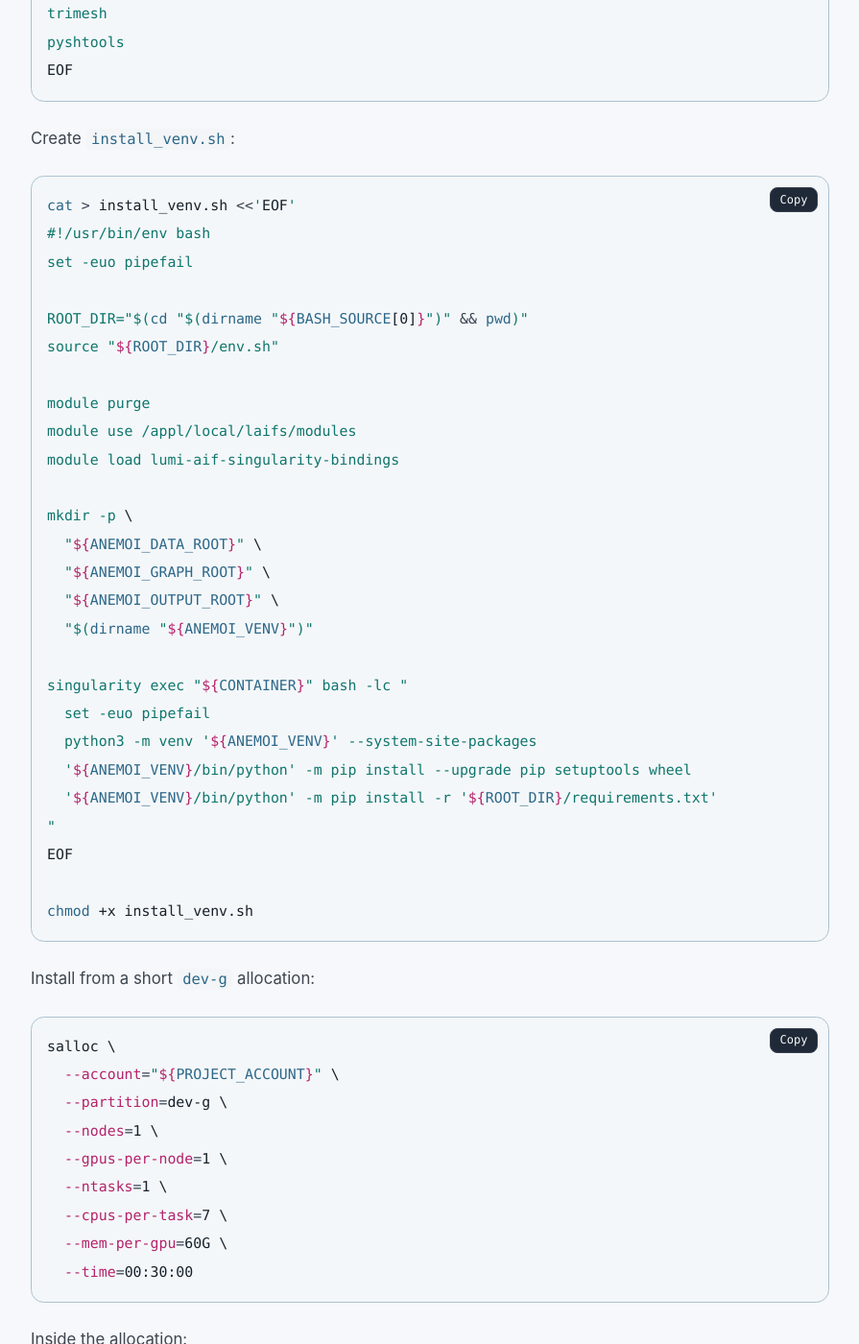
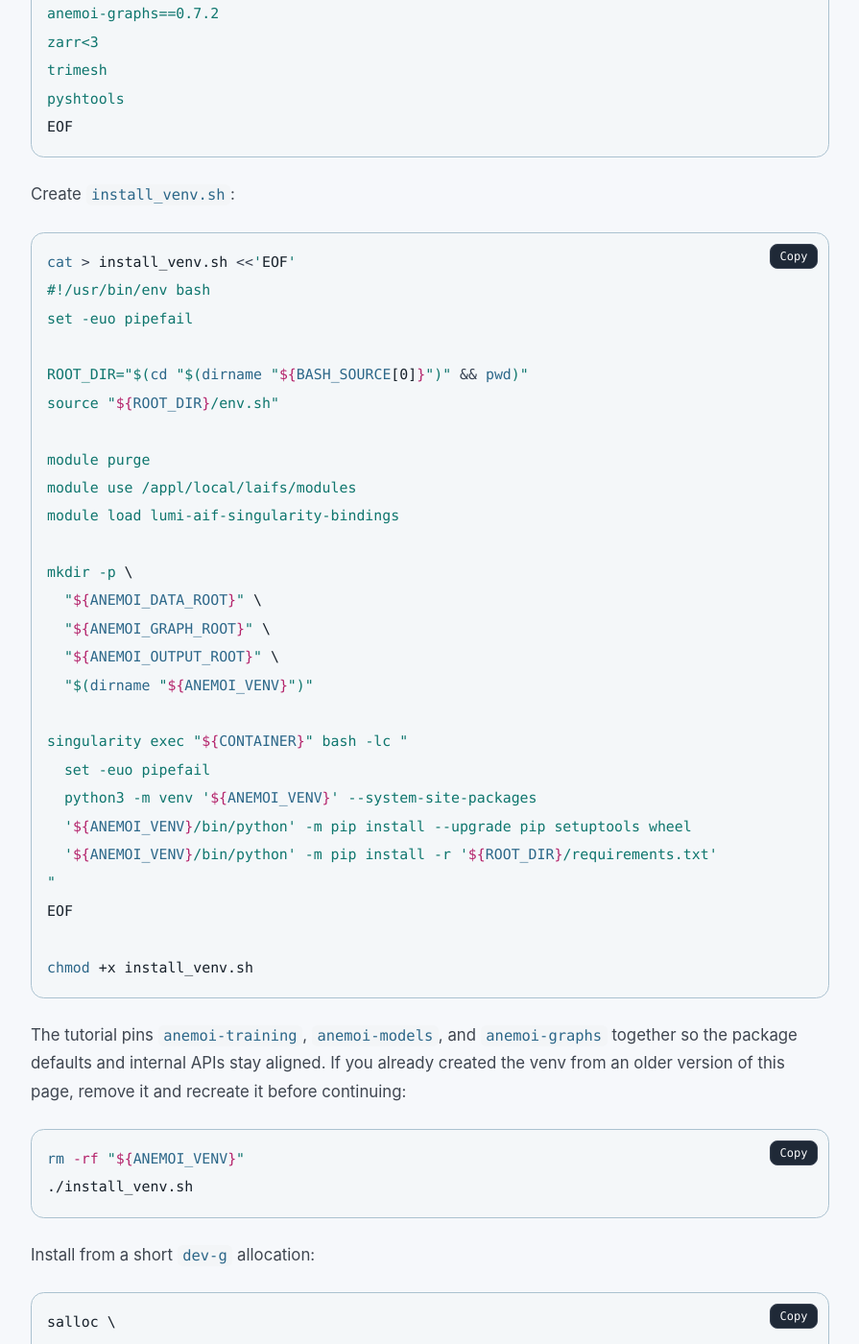
Before and after one commit to aniskhan25/anemoi-demo, a Jekyll site: the page built from index.md, in a window 1280 px wide and 1400 px high, scrolled down 1599 px. Shown: the whole window at 96% size, without its empty margins (192-1087 px from the left). Built offline with Jekyll 4.4.1, drawn with Linux system fonts in a browser that asks for light colours; our own code applies the rules of GitHub Pages for plain Markdown files; some of the changed text lies outside the part shown.

Commit message:
Pin matching Anemoi package set

````diff
--- a/index.md
+++ b/index.md
@@ -55,6 +55,8 @@ Create `requirements.txt`:
 ```bash
 cat > requirements.txt <<'EOF'
 anemoi-training==0.7.0
+anemoi-models==0.10.0
+anemoi-graphs==0.7.2
 zarr<3
 trimesh
 pyshtools
@@ -90,6 +92,16 @@ singularity exec "${CONTAINER}" bash -lc "
 EOF
 
 chmod +x install_venv.sh
+```
+
+The tutorial pins `anemoi-training`, `anemoi-models`, and `anemoi-graphs`
+together so the package defaults and internal APIs stay aligned. If you already
+created the venv from an older version of this page, remove it and recreate it
+before continuing:
+
+```bash
+rm -rf "${ANEMOI_VENV}"
+./install_venv.sh
 ```
 
 Install from a short `dev-g` allocation:
````
